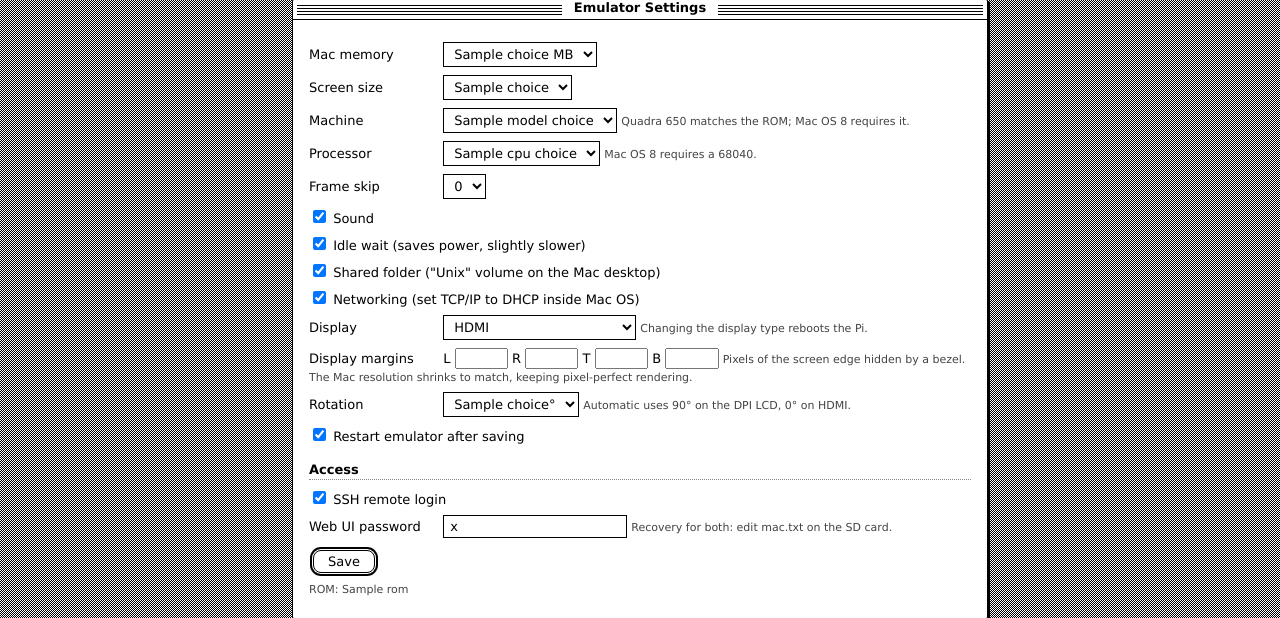
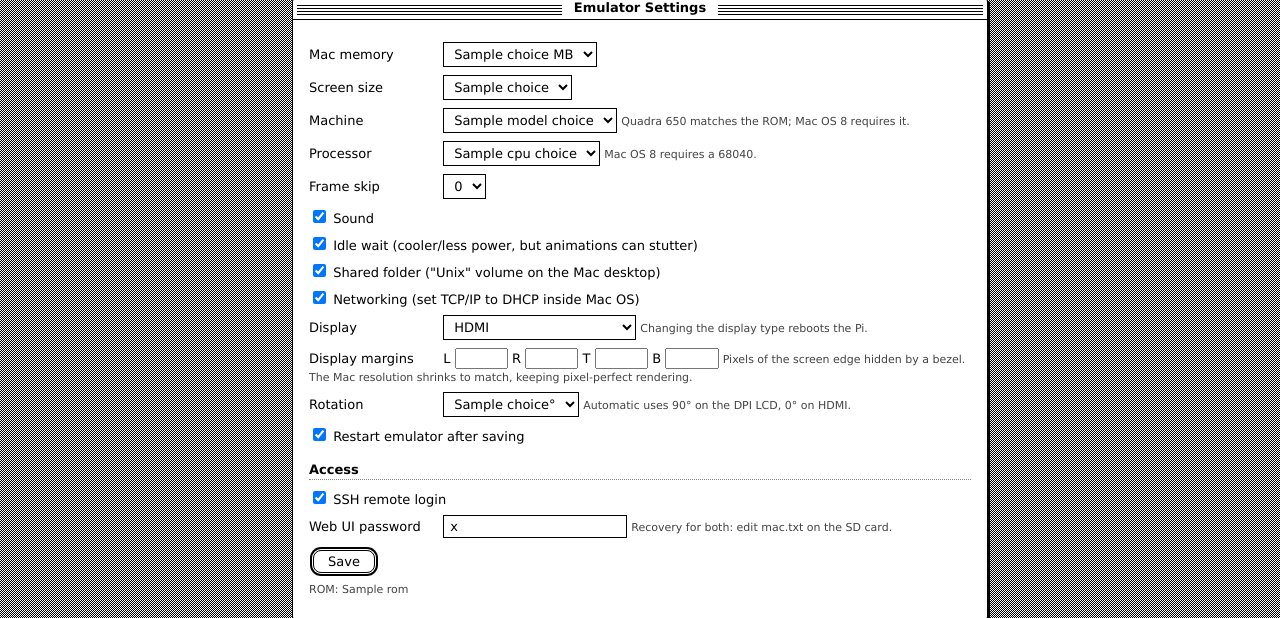
Before and after one commit to amcchord/RPi-Mac, a Flask app: template webui/templates/settings.html in a window 1280 px wide. Shown: the part 51-669 px from the top of the page. Run offline with Flask 3, Linux system fonts and the light colour scheme; the template is opened without the code that fills it: most values are stand-ins (such as "Sample title", 1, 10 or a date in 2020); parts of the project's set-up code (start-up, migrations or seed data) failed here and were passed over.

Commit message:
Default idlewait off: smooth animation pacing
With idlewait, the 68k thread sleeps between ticks and every wake rides
on scheduler latency - occasional late wakes showed up as visible beats
in animations (flying toasters test case). The emulator has dedicated
cores, so spinning is free smoothness. Confirmed fixed on hardware.

Co-authored-by: Cursor <cursoragent@cursor.com>

```diff
--- a/webui/templates/settings.html
+++ b/webui/templates/settings.html
@@ -57,7 +57,7 @@
       </div>
 
       <div class="field">
-        <label><input type="checkbox" name="idlewait" {% if current.idlewait_on %}checked{% endif %}> Idle wait (saves power, slightly slower)</label>
+        <label><input type="checkbox" name="idlewait" {% if current.idlewait_on %}checked{% endif %}> Idle wait (cooler/less power, but animations can stutter)</label>
       </div>
 
       <div class="field">
```
Also changed, not shown: README.md, 1 other file.
